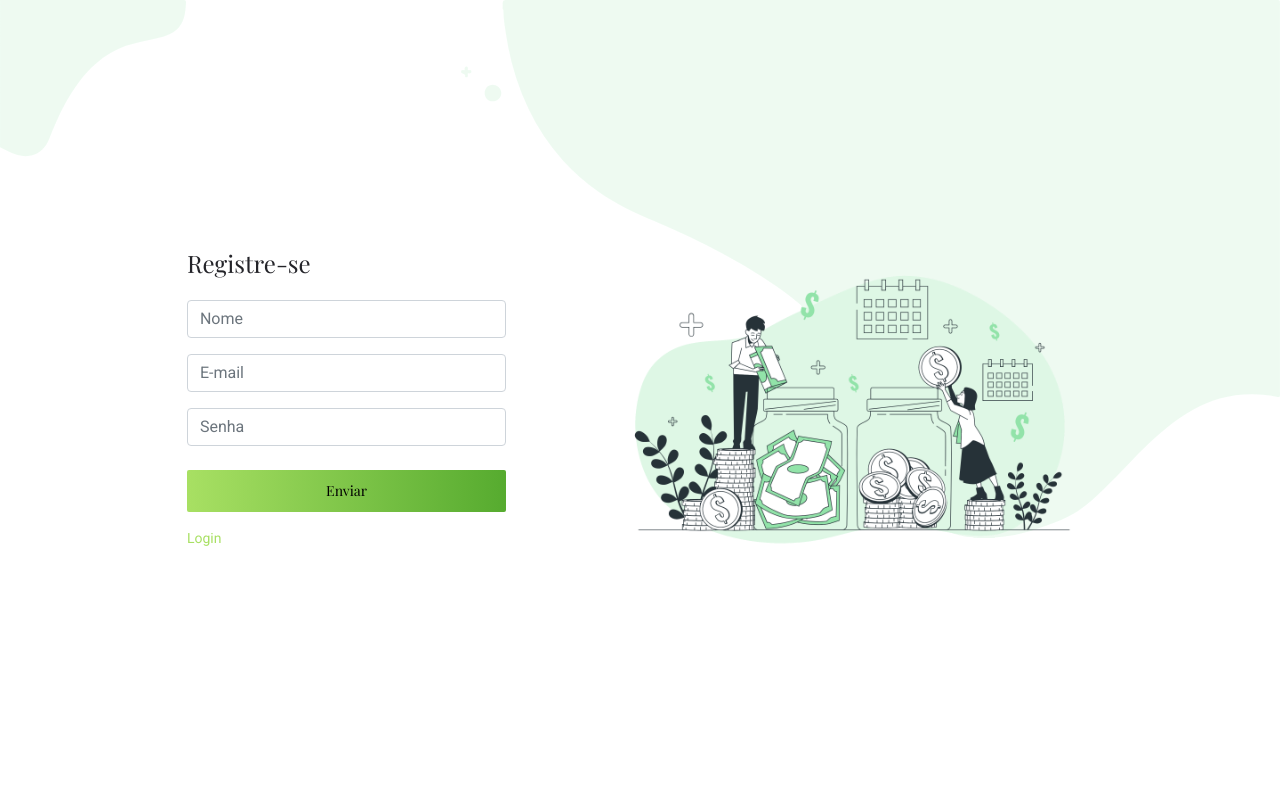
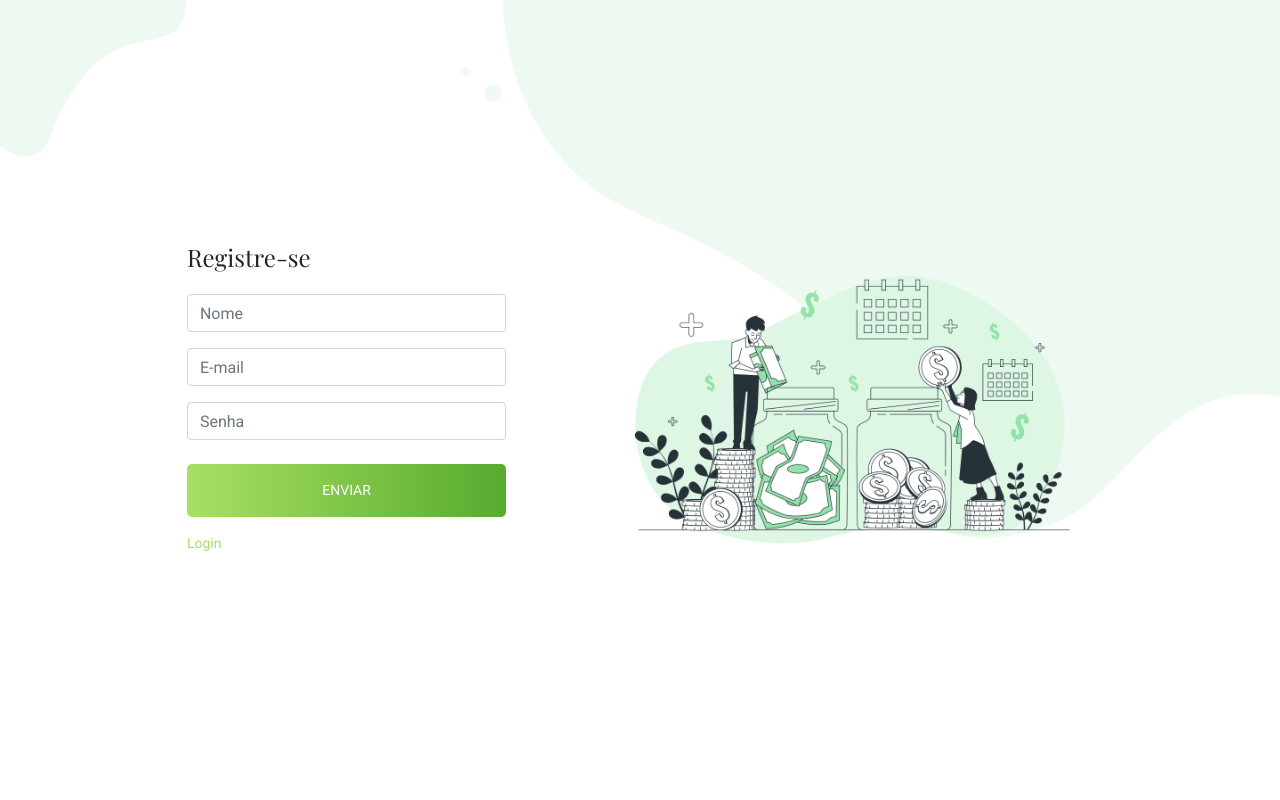
Before and after one commit to SrSouma/iContas, a Flask app: page /register in a window 1280 px wide. Run offline with Flask 2, Linux system fonts and the light colour scheme; some libraries are stand-ins or nearby versions.

Commit message:
buttton btn_1 -> btn_2

```diff
--- a/templates/signin.html
+++ b/templates/signin.html
@@ -34,7 +34,7 @@
                                 <div class="input-group mb-4">
                                     <input type="password" class="form-control" name="password" placeholder="Senha">
                                 </div>
-                                <button type="submit" class="btn_1 mb-3" style="border: none; width: 100%;">Enviar</button>
+                                <button type="submit" class="btn_2 mb-3" style="border: none; width: 100%;">Enviar</button>
                             </form>
                             <a class="button-link" href="/register">Registre-se</a>
                         </div>
--- a/templates/signup.html
+++ b/templates/signup.html
@@ -37,7 +37,7 @@
                                 <div class="input-group mb-4">
                                     <input type="password" class="form-control" name="password" placeholder="Senha">
                                 </div>
-                                <button type="submit" class="btn_1 mb-3" style="border: none; width: 100%;">Enviar</button>
+                                <button type="submit" class="btn_2 mb-3" style="border: none; width: 100%;">Enviar</button>
                             </form>
                             <a class="button-link" href="/login">Login</a>
                         </div>
```
